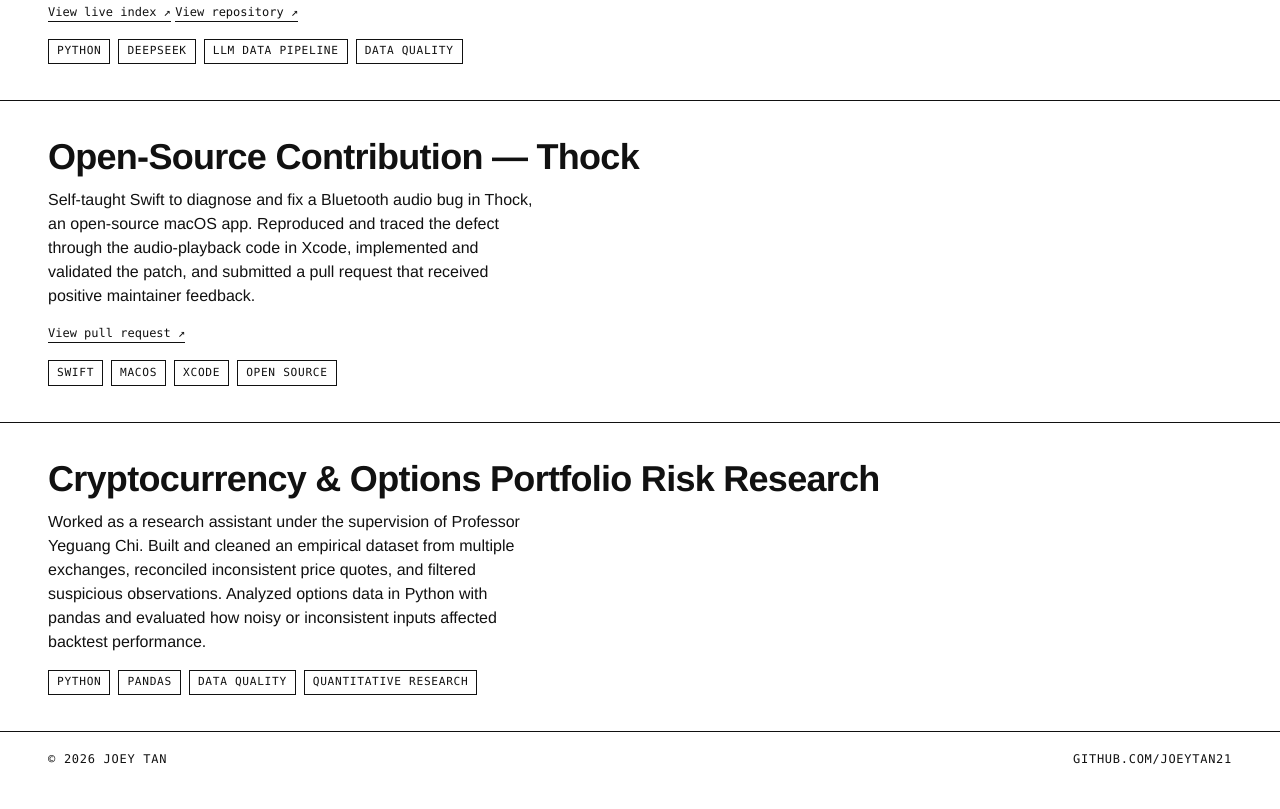
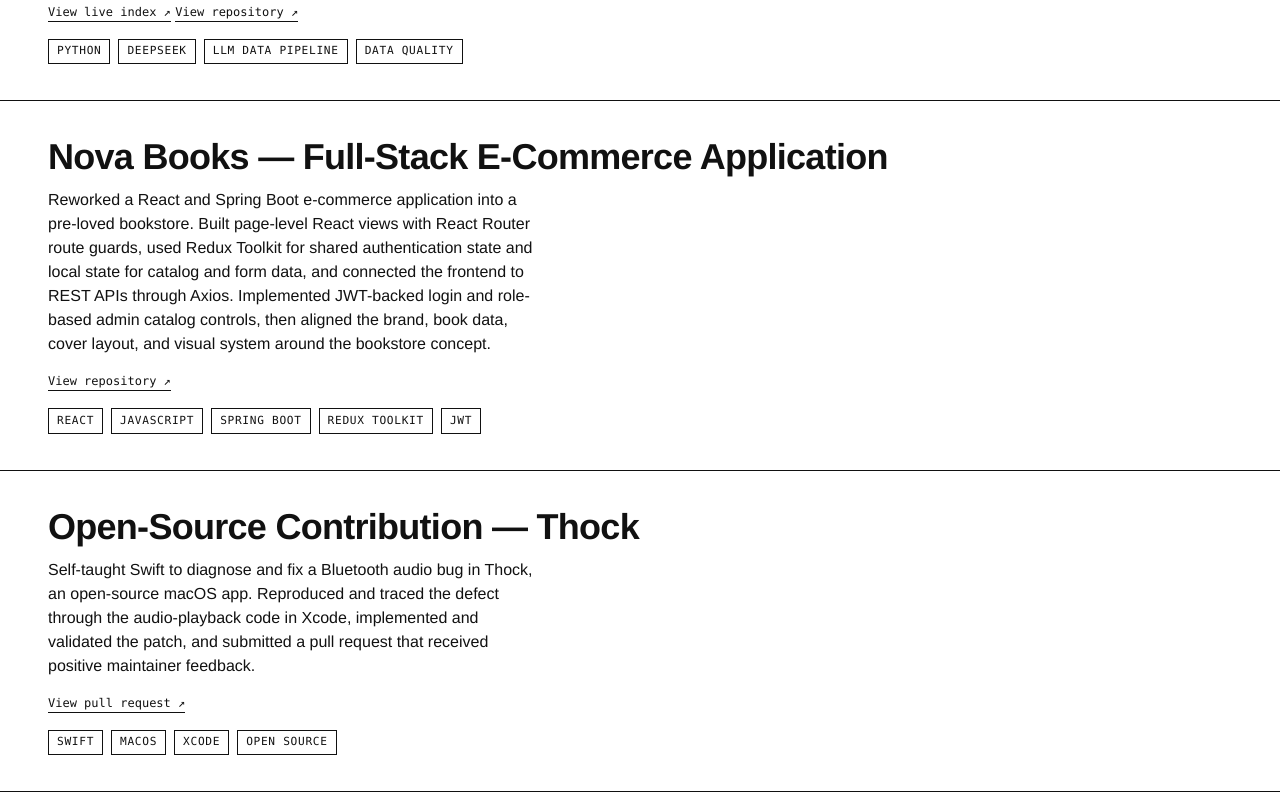
Before and after one commit to JoeyTan21/JoeyTan21.github.io, a plain HTML site: page projects/index.html in a window 1280 px wide. Shown: the part 851-1660 px from the top of the page. Before the commit the page ends 1637 px from the top, so only its background shows below. Drawn offline with Linux system fonts and the light colour scheme.

Commit message:
add ecommerce project

```diff
--- a/projects/index.html
+++ b/projects/index.html
@@ -61,6 +61,25 @@
 
     <article class="entry">
       <div>
+        <h2>Nova Books — Full-Stack E-Commerce Application</h2>
+        <p>
+          Reworked a React and Spring Boot e-commerce application into a pre-loved
+          bookstore. Built page-level React views with React Router route guards,
+          used Redux Toolkit for shared authentication state and local state for
+          catalog and form data, and connected the frontend to REST APIs through Axios.
+          Implemented JWT-backed login and role-based admin catalog controls, then
+          aligned the brand, book data, cover layout, and visual system around the
+          bookstore concept.
+        </p>
+        <a class="project-link" href="https://github.com/JoeyTan21/full-stack-ecommerce" target="_blank" rel="noopener">View repository ↗</a>
+        <div class="tags">
+          <span>React</span><span>JavaScript</span><span>Spring Boot</span><span>Redux Toolkit</span><span>JWT</span>
+        </div>
+      </div>
+    </article>
+
+    <article class="entry">
+      <div>
         <h2>Open-Source Contribution — Thock</h2>
         <p>
           Self-taught Swift to diagnose and fix a Bluetooth audio bug in Thock,
```
